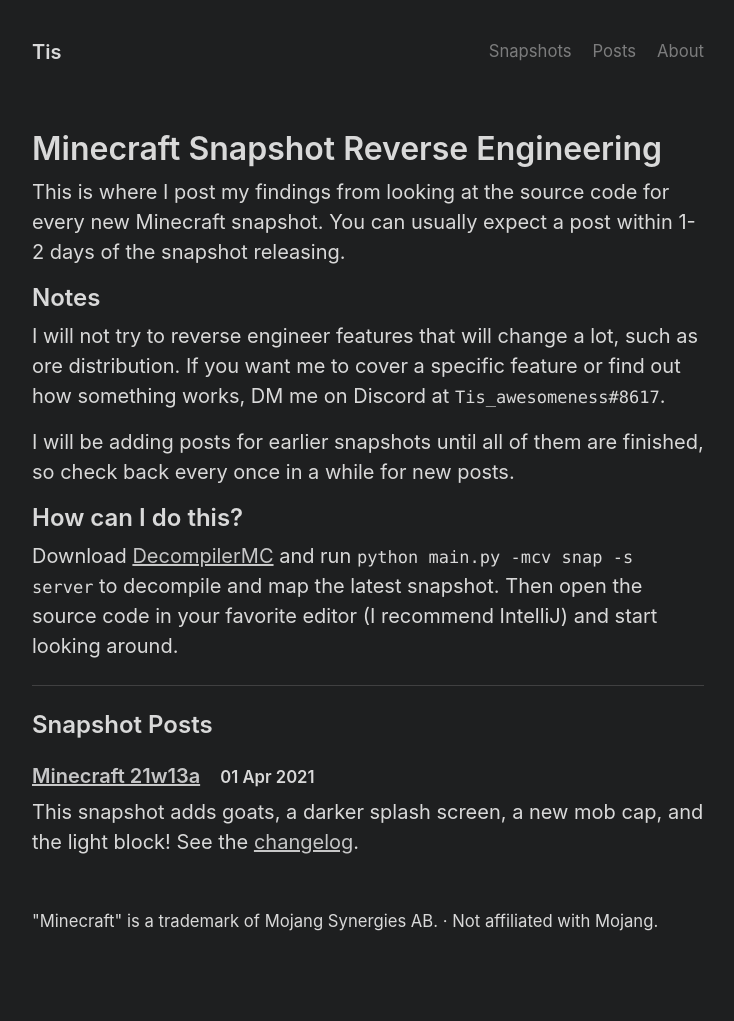
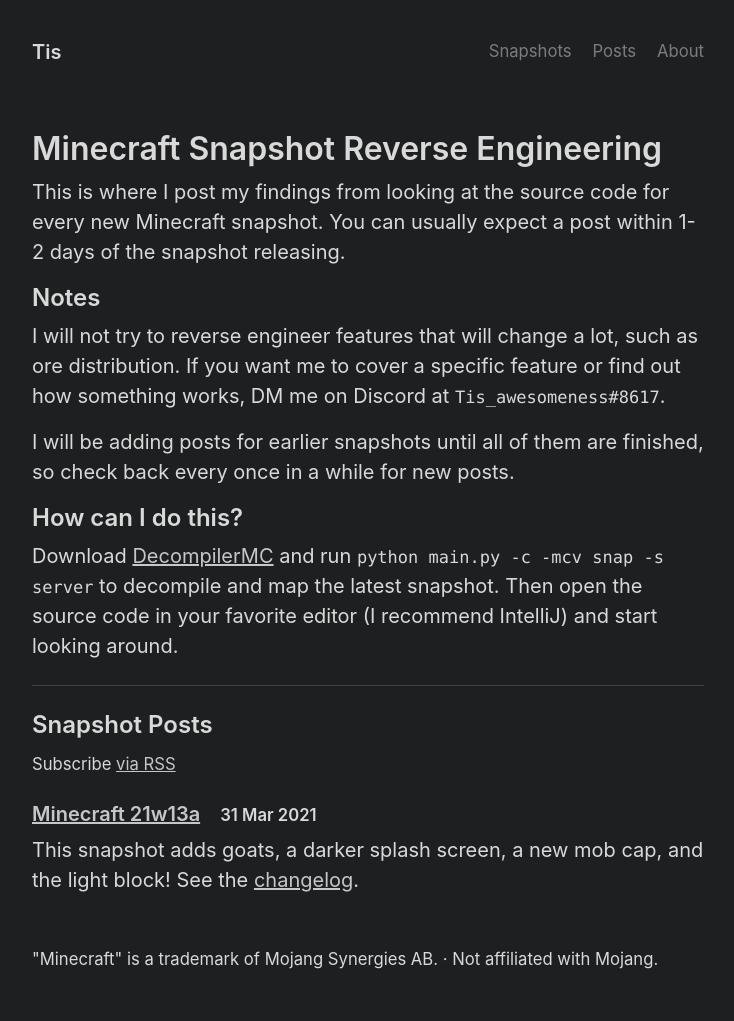
Before and after one commit to Tisawesomeness/tisawesomeness.github.io, a Jekyll site: the page built from snapshots.html, in a window 1280 px wide. Shown: the whole page, without its empty margins (272-1006 px from the left). Built offline with Jekyll 4.4.1, drawn with Linux system fonts in a browser that asks for light colours; before the commit the page ends 983 px from its top, so only the background shows below that.

Commit message:
Workaround for site thinking the past is the future

```diff
--- a/_config.yml
+++ b/_config.yml
@@ -3,7 +3,10 @@
 url: https://tisawesomeness.github.io
 paginate: 1
 baseurl: ""
-permalink: pretty
+permalink: /:categories/:title
+timezone: America/New_York
+# jekyll doesn't understand that 11:30 is before 11:40 for some reason
+future: true
 
 # Gems
 plugins:
--- a/_layouts/post.html
+++ b/_layouts/post.html
@@ -62,9 +62,4 @@
     </div>
   {% endif %}
 {% endif %}
-
-{% if page.categories[0] == "snapshots" %}
-  <h3>Feed</h3>
-  Subscribe <a href="{{ site.url }}/snapshot_feed.xml"> via RSS</a>
-{% endif %}
 </aside>
--- a/snapshots.html
+++ b/snapshots.html
@@ -15,12 +15,13 @@
 </p>
 
 <h2>How can I do this?</h2>
-Download <a href="https://github.com/hube12/DecompilerMC">DecompilerMC</a> and run <code>python main.py -mcv snap -s server</code> to decompile and map the latest snapshot. Then open the source code in your favorite editor (I recommend IntelliJ) and start looking around.
+Download <a href="https://github.com/hube12/DecompilerMC">DecompilerMC</a> and run <code>python main.py -c -mcv snap -s server</code> to decompile and map the latest snapshot. Then open the source code in your favorite editor (I recommend IntelliJ) and start looking around.
 
 <hr>
 
 <h2>Snapshot Posts</h2>
-{% for post in site.categories["snapshots"] %}
+<small>Subscribe <a href="{{ site.url }}/snapshot_feed.xml"> via RSS</a>
+{% for post in site.categories["snapshots"] %}</small>
   <h3>
     <a href="{{ post.url }}">{{ post.title }}</a>
     &ensp;
```
